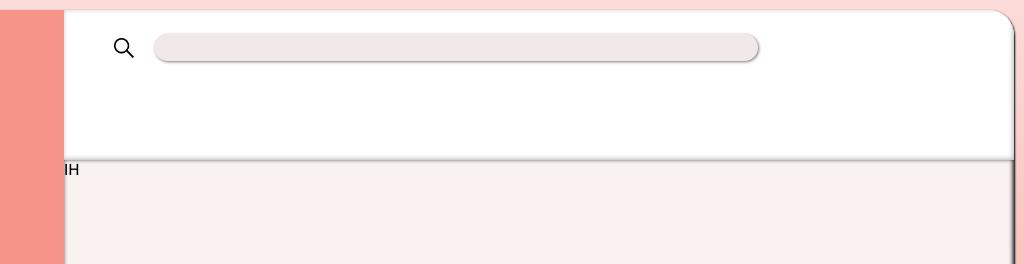
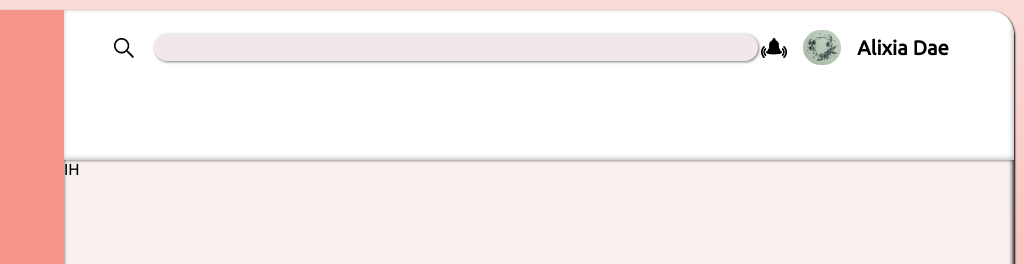
Before and after one commit to AlixiaDae/dashboard, a plain HTML site: page index.html in a window 1280 px wide. Shown: the top 264 px of the page, 256-1280 px from the left. Drawn offline with Linux system fonts and the light colour scheme.

Commit message:
Finish topright icons

```diff
--- a/index.html
+++ b/index.html
@@ -15,7 +15,11 @@
                 <input type="image" src="pics/searchbutton.png" class="search-icon">
                 <input type="text" class="searchbar">
             </div>
-
+            <div class="topright-icons">
+                <input type="image" src="pics/bellicon.png" class="bell-icon">
+                <input type="image" src="pics/Icon.jpg" class="user-icon">
+                <div class="username">Alixia Dae</div>
+            </div>
         </div>
         <div class="sidebar">
             <div class="logo-dashboard">
--- a/styles.css
+++ b/styles.css
@@ -59,6 +59,30 @@ body {
     box-shadow: 1px 1px 3px rgb(124, 124, 124);
 }
 
+.topright-icons {
+    display: flex;
+    gap: 16px;
+    grid-area: 1/2;
+    justify-self: end;
+    padding-right: 65px;
+    align-items: center;
+}
+
+.bell-icon {
+    height: 20px;
+}
+
+.user-icon {
+    height: 35px;
+    border-radius: 20px;
+}
+
+.username {
+    font-size: 20px;
+    font-weight: bold;
+    letter-spacing: 0.2px;
+}
+
 /*Sidebar*/
 
 .sidebar {
```
